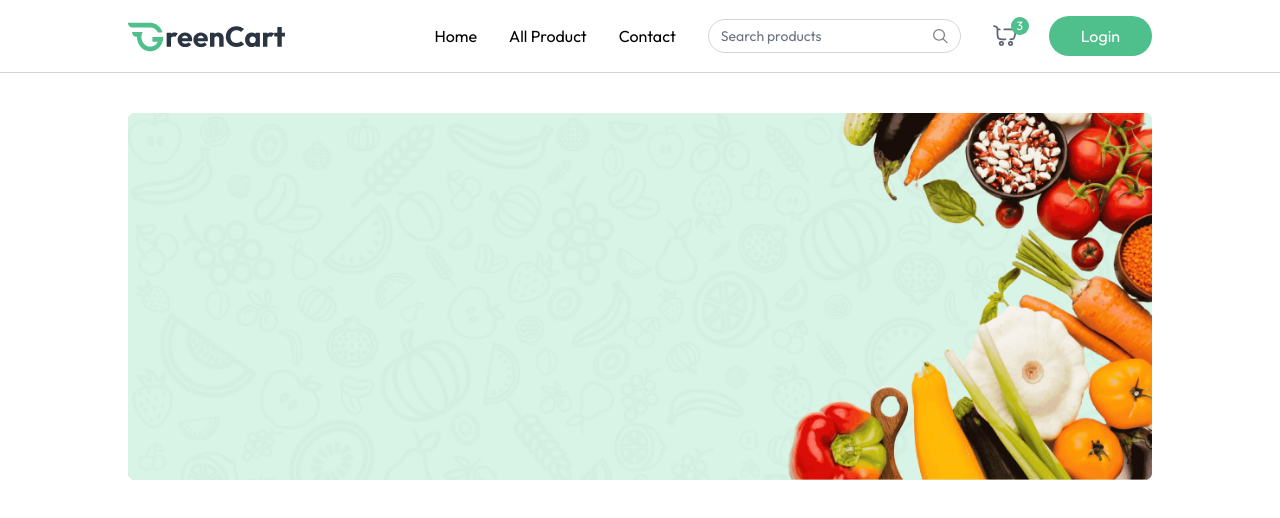
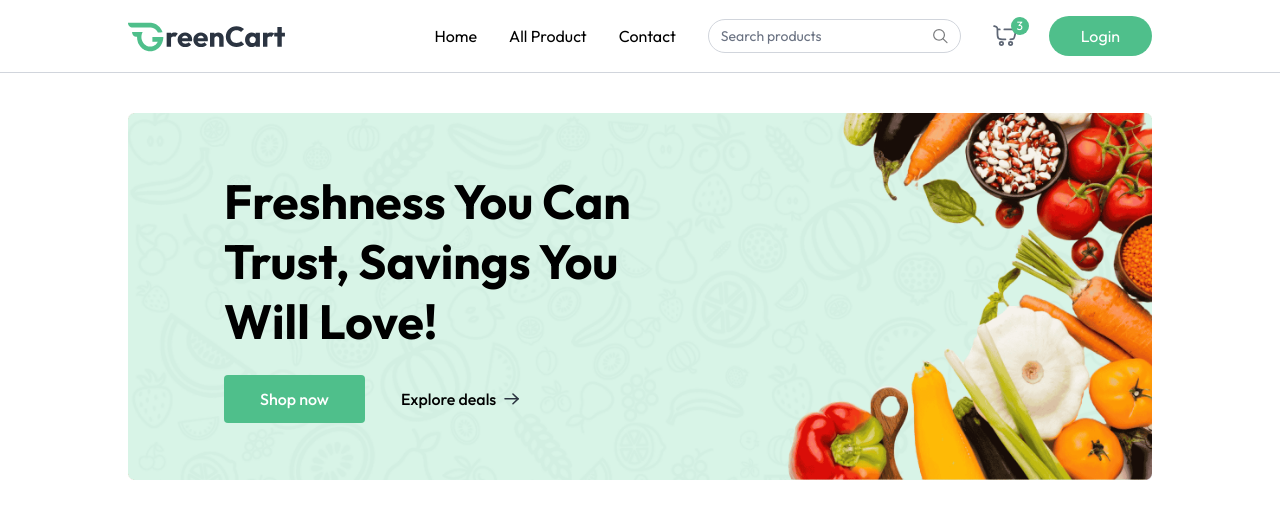
Before and after one commit to TamimOp/GreenCart, a React (Vite) app in the folder client/: page / in a window 1280 px wide. Shown: the top 518 px of the page. Built offline with nearby package versions, Linux system fonts and the light colour scheme.

Commit message:
banner section designed

```diff
--- a/client/src/components/MainBanner.jsx
+++ b/client/src/components/MainBanner.jsx
@@ -1,19 +1,50 @@
 import React from "react";
 import { assets } from "../assets/assets";
+import { Link } from "react-router-dom";
 
 const MainBanner = () => {
   return (
-    <div>
+    <div className="relative">
       <img
         src={assets.main_banner_bg}
         alt="banner-bg"
-        className="w-full hiddden md:block"
+        className="w-full hidden md:block"
       />
       <img
         src={assets.main_banner_bg_sm}
         alt="banner-bg-sm"
         className="w-full md:hidden"
       />
+      <div className="absolute inset-0 flex flex-col items-center md:items-start justify-end md:justify-center pb-24 md:pb-0 px-4 md:pl-18 lg:pl-24">
+        <h1 className="text-3xl md:text-4xl lg:text-5xl font-bold text-center md:text-left max-w-72 md:max-w-80 lg:max-w-105 leading-tight lg:leading-15">
+          Freshness You Can Trust, Savings You Will Love!
+        </h1>
+        <div className="flex item-center mt-6 font-medium">
+          <Link
+            to={"/products"}
+            className="group flex items-center gap-2 px-7 md:px-9 py-3 bg-primary hover:bg-primary-dull transition rounded text-white cursor-pointer"
+          >
+            Shop now
+            <img
+              className="md:hidden transition group-focus:translate-x-1"
+              src={assets.white_arrow_icon}
+              alt="arrow"
+            />
+          </Link>
+
+          <Link
+            to={"/products"}
+            className="group hidden md:flex items-center gap-2 px-9 py-3 cursor-pointer"
+          >
+            Explore deals
+            <img
+              className="transition group-hover:translate-x-1"
+              src={assets.black_arrow_icon}
+              alt="arrow"
+            />
+          </Link>
+        </div>
+      </div>
     </div>
   );
 };
```
